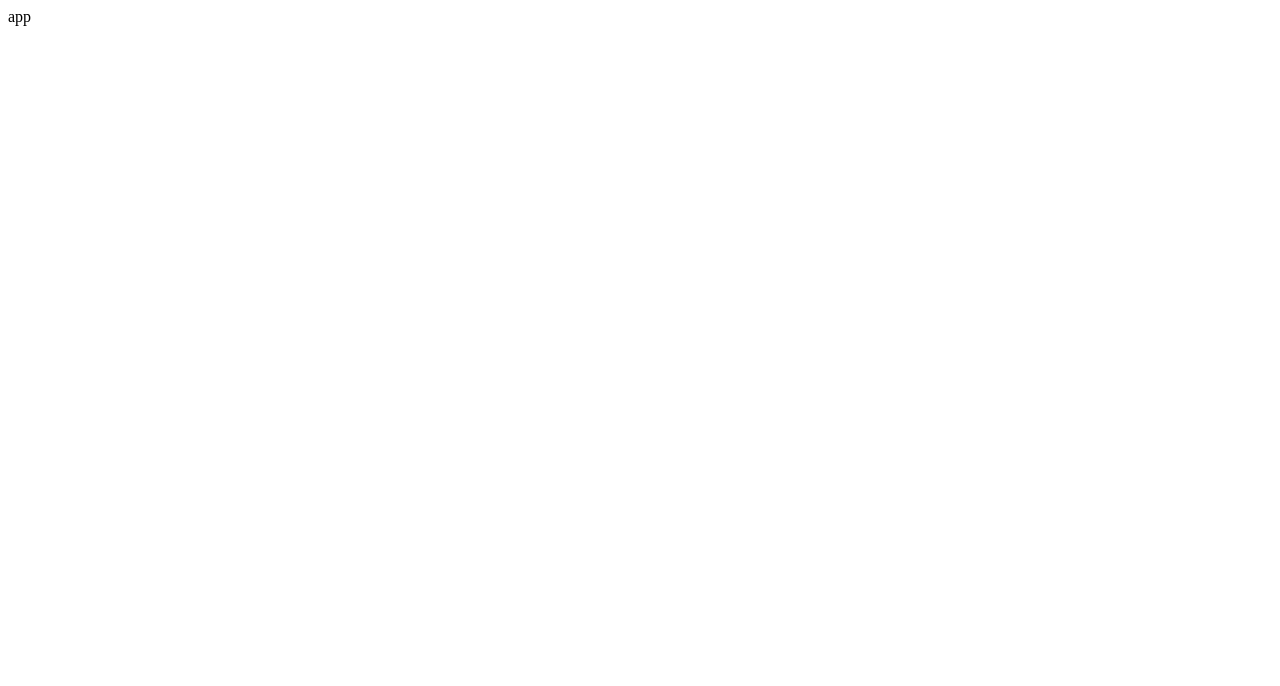
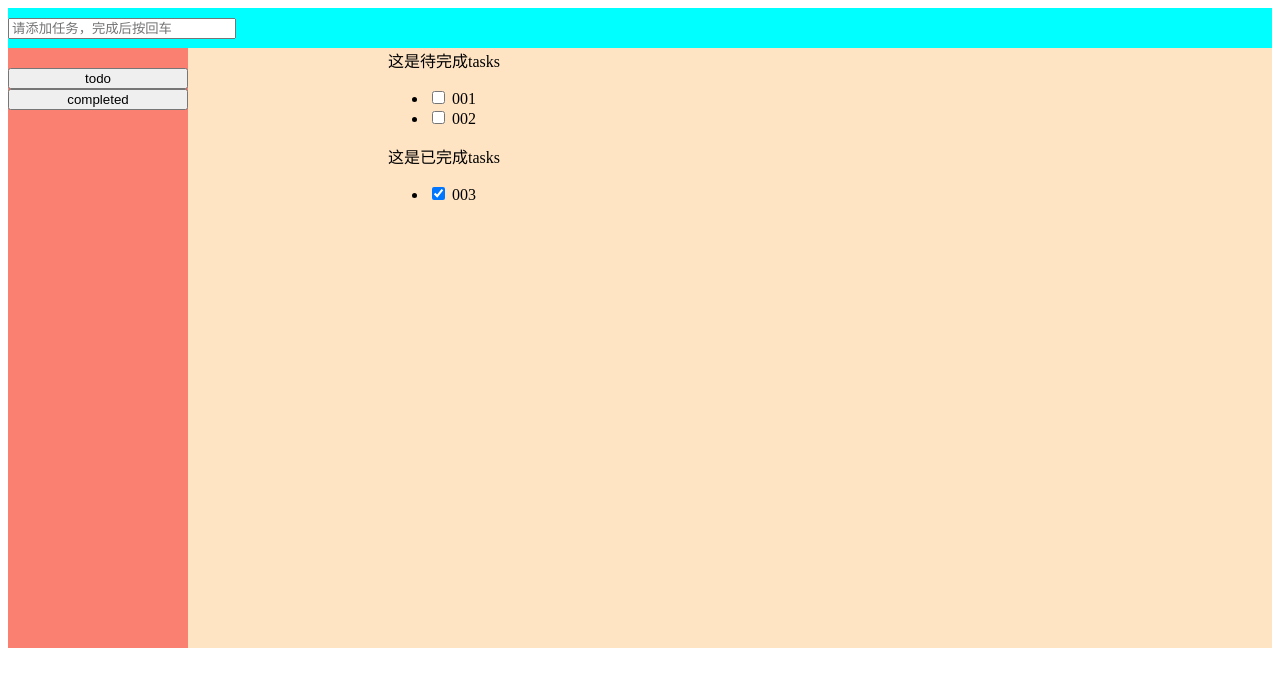
Before and after one commit to imsurewyp/vue-todo, a Vue app: page / in a window 1280 px wide. Shown: the top 686 px of the page. Built offline with nearby package versions, Linux system fonts and the light colour scheme.

Commit message:
[feat]: render todo&&completed tasks and add style for them

```diff
--- a/src/App.vue
+++ b/src/App.vue
@@ -1,6 +1,34 @@
 <template>
   <div id="app">
-    app
+    <div class="header">
+      <input type="text" placeholder="请添加任务，完成后按回车">
+    </div>
+    <div class="content-body">
+      <div class="left-nav">
+        <button>todo</button>
+        <button>completed</button>
+      </div>
+      <div class="right-content">
+        <div class="todo-tasks-wrapper">
+          <span>这是待完成tasks</span>
+          <ul class="todo-tasks">
+            <li v-for="(item,index) in todoTasks" :key="index">
+              <input type="checkbox" >
+              {{ item.value}}
+            </li>
+          </ul>
+        </div>
+        <div class="completed-tasks-wrapper">
+          <span>这是已完成tasks</span>
+          <ul class="completed-tasks">
+            <li v-for="(item,index) in completedTasks" :key="index">
+              <input type="checkbox" checked>
+              {{ item.value }}
+            </li>
+          </ul>
+        </div>
+      </div>
+    </div>
   </div>
 </template>
 
@@ -8,10 +36,57 @@
 
 export default {
   name: 'App',
+  data:()=>{
+    return {
+      tasksArr: [
+        { id: "001", value: "001", done: false },
+        { id: "002", value: "002", done: false },
+        { id: "003", value: "003", done: true },
+      ],
+    }
+  },
+  computed:{
+    todoTasks:function(){
+      return this.tasksArr.filter((task) =>(task.done===false))
+    },
+    completedTasks:function(){
+      return this.tasksArr.filter(task=>task.done===true)
+    },
+  }
 
 }
 </script>
 
-<style>
+<style lang="scss" scoped>
+#app{
+  display: flex;
+  flex-direction: column;
+  .header{
+    width: 100%;
+    background-color: aqua;
+    height:40px;
+    input{
+      width:220px;
+      margin-top: 10px;
+    }
+  }
+  .content-body{
+    display: flex;
+    flex-direction: row;
+    height: 600px;
+    .left-nav{
+      padding-top: 20px;
+      width: 180px;
+      background-color: salmon;
+      display: flex;
+      flex-direction: column;
+    }
+    .right-content{
+      padding-left: 200px;
+      flex: 1;
+      background-color: bisque;
+    }
+  }
+}
 
 </style>
```
